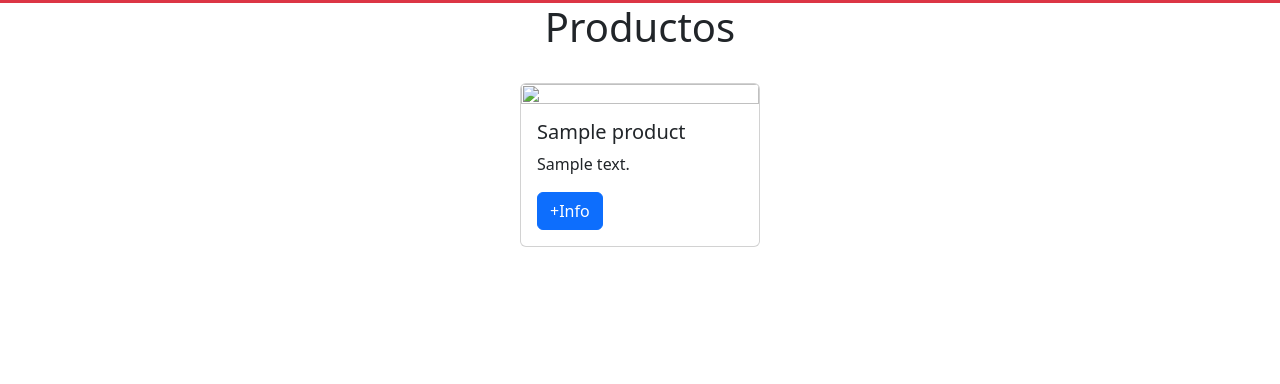
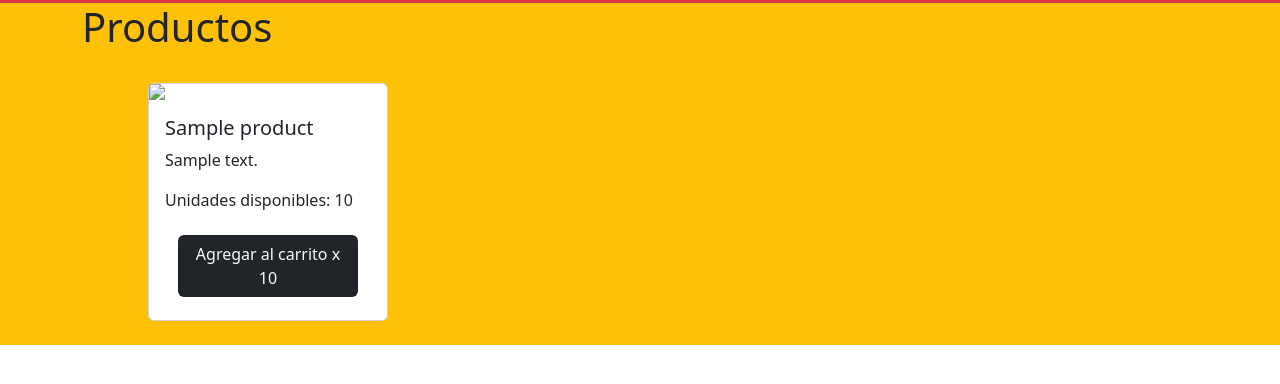
Before and after one commit to zampolini7/coder-backend-39770-nico-zampolini, a Node server app: template src/views/products.handlebars in a window 1280 px wide. Shown: the part 13-397 px from the top of the page. Run offline with Node 20, Linux system fonts and the light colour scheme; the template is opened without the code that fills it: most values are stand-ins (such as "Sample title", 1, 10 or a date in 2020); some libraries are stand-ins or nearby versions.

Commit message:
Avances en entregable 5

```diff
--- a/public/scripts/products.js
+++ b/public/scripts/products.js
@@ -0,0 +1 @@
+console.log("llegamo");
--- a/src/router/views/index.js
+++ b/src/router/views/index.js
@@ -1,7 +1,12 @@
 import { Router } from "express";
 import products_router from "./products.js";
+import product_router from "./product.js";
+import cart_router from "./carts.js";
+
 const views_router = Router();
 
 views_router.use("/", products_router);
+views_router.use("/", product_router);
+views_router.use("/", cart_router);
 
 export default views_router;
--- a/src/views/layouts/main.handlebars
+++ b/src/views/layouts/main.handlebars
@@ -16,7 +16,7 @@
   <body>
     <nav class="navbar navbar-expand-lg bg-danger">
     </nav>
-    <main class="">
+    <main class="bg-warning">
       {{{body}}}
 
     </main>
--- a/src/views/products.handlebars
+++ b/src/views/products.handlebars
@@ -1,16 +1,40 @@
-<div class="container">
-  <div class="col-12 d-flex flex-column align-items-center">
-    <h1>Productos</h1>
-    <br />
-    {{#each product}}
-      <div class="card" style="width: 15rem">
-        <img src={{this.photo}} class="card-img-top" />
-        <div class="card-body">
-          <h5 class="card-title">{{this.name}}</h5>
-          <p class="card-text">{{this.description}}</p>
-          <a href={{this.id}} class="btn btn-primary">+Info</a>
+<div class="container bg-warning">
+  <h1>Productos</h1>
+  <div class="d-flex row flex-row">
+    <div class="d-flex col-12 flex-wrap">
+
+      {{#each products}}
+        <div
+          class="col-4 d-flex justify-content-center p-4"
+          {{! style="max-width: 400px; max-height: 500px;" }}
+        >
+          <div class="card justify-content-between h-100" style="width: 15rem">
+            <img
+              src={{this.thumbnail}}
+              style="max-width: 400px; max-height: 200px; object-fit: scale-down;"
+            />
+            <div class="card-body d-flex flex-column justify-content-end">
+              <h5 class="card-title">{{this.title}}</h5>
+              <p class="card-text">{{this.description}}</p>
+              <p class="card-text">Unidades disponibles: {{this.stock}}</p>
+
+              <button
+                id="{id}"
+                class="btn btn-link w-100 d-flex justify-content-center text-decoration-none"
+              >
+                <a
+                  href={{this.id}}
+                  class="btn text-light bg-dark d-flex justify-content-center"
+                >Agregar al carrito x
+                  {{this.price}}
+                </a>
+
+              </button>
+            </div>
+          </div>
         </div>
-      </div>
-    {{/each}}
+      {{/each}}
+
+    </div>
   </div>
 </div>
```
Also changed, not shown: src/router/views/carts.js (added, +22 -0 lines), src/router/views/product.js (added, +21 -0 lines), src/router/views/products.js (+7 -2 lines), src/views/carts.handlebars (added, +18 -0 lines), src/views/product.handlebars (added, +43 -0 lines).
